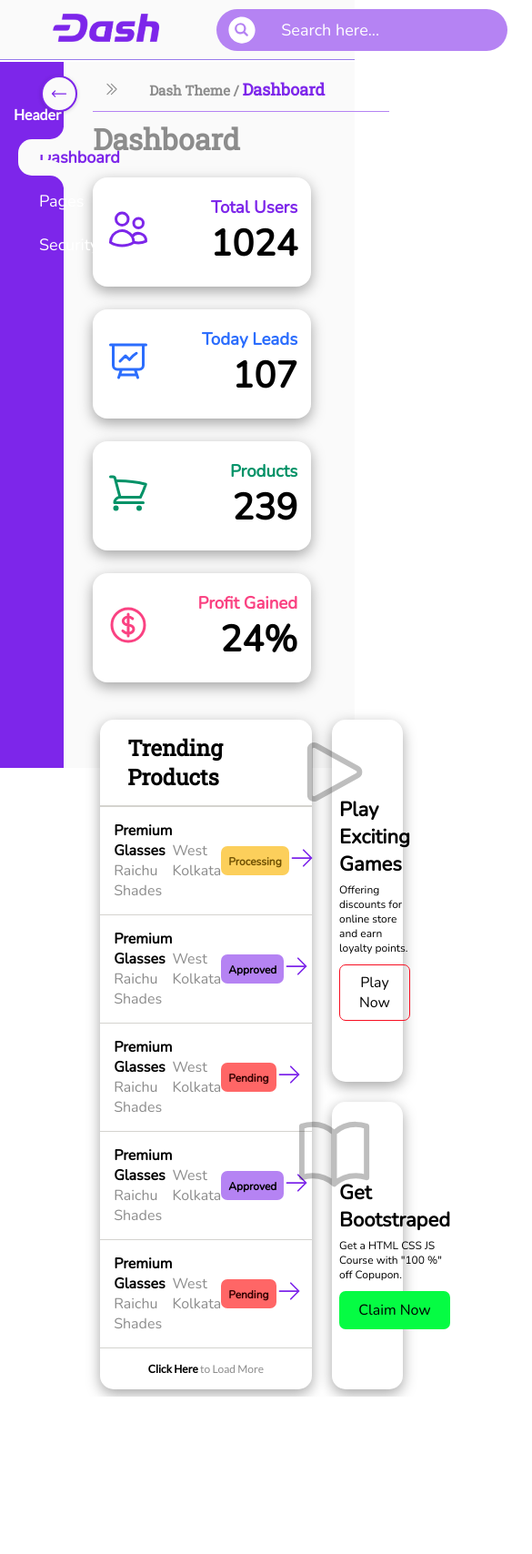
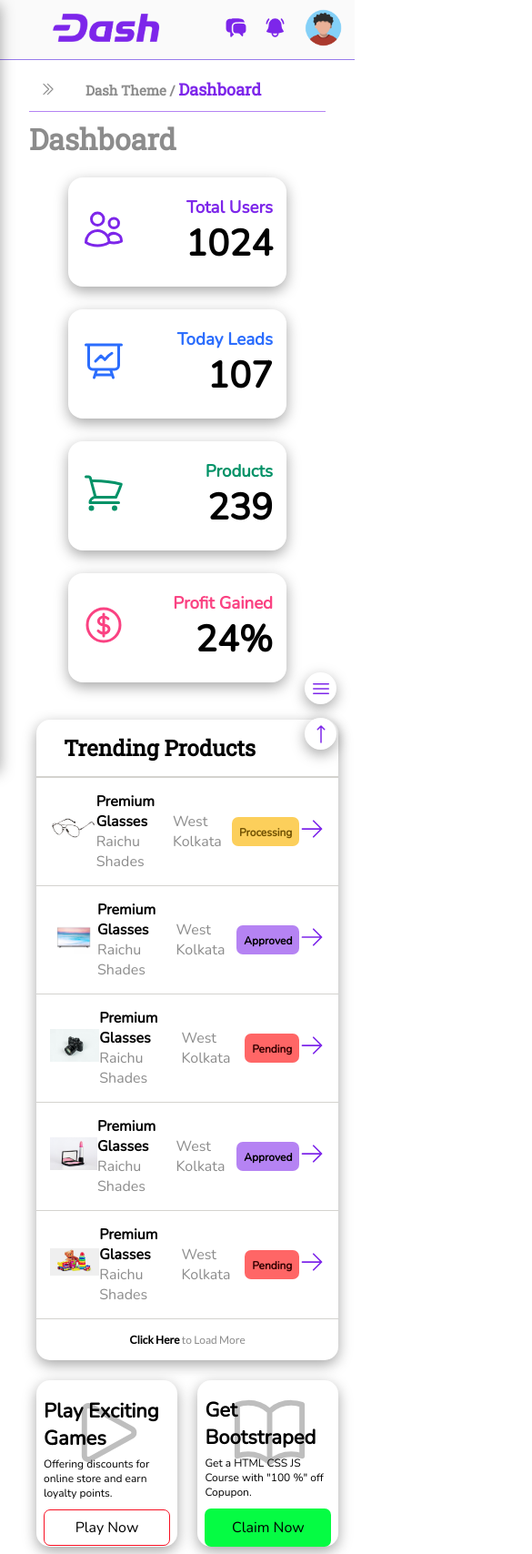
Before and after one commit to ravindra135/Dashboard-template-HTML-SASS-JS, a plain HTML site: page index.html in a window 390 px wide. Shown: the top 1708 px of the page at 91% size, 585 px wide, since content can reach past the window. Before the commit the page ends 1535 px from the top, so only its background shows below. Drawn offline with nearby package versions, Linux system fonts and the light colour scheme.

Commit message:
Mobile ready made responsive

```diff
--- a/index.html
+++ b/index.html
@@ -313,6 +313,18 @@
             </div>
         </main>
     </div>
+    <div class="mob-btns">
+        <div id="mobNavBtn" class="mob-nav">
+            <svg xmlns="http://www.w3.org/2000/svg" fill="none" viewBox="0 0 24 24" stroke-width="1.5" stroke="currentColor" class="w-6 h-6">
+                <path stroke-linecap="round" stroke-linejoin="round" d="M3.75 6.75h16.5M3.75 12h16.5m-16.5 5.25h16.5" />
+            </svg>
+        </div>
+        <div id="mobScrollTop" class="mob-scroll">
+            <svg xmlns="http://www.w3.org/2000/svg" fill="none" viewBox="0 0 24 24" stroke-width="1.5" stroke="currentColor" class="w-6 h-6">
+                <path stroke-linecap="round" stroke-linejoin="round" d="M8.25 6.75L12 3m0 0l3.75 3.75M12 3v18" />
+            </svg>
+        </div>
+    </div>
     <!-- JQuery -->
     <script src="https://code.jquery.com/jquery-3.6.1.min.js" integrity="sha256-o88AwQnZB+VDvE9tvIXrMQaPlFFSUTR+nldQm1LuPXQ=" crossorigin="anonymous"></script>
     <!-- Ion Icons -->
--- a/public/js/app.js
+++ b/public/js/app.js
@@ -5,6 +5,27 @@ const nsLeft = document.getElementById('ns-left');
 
 const navItem = document.querySelectorAll('.nav-item');
 const navDropItem = document.querySelectorAll('.drop-parent');
+
+const mobNavBtn = document.getElementById('mobNavBtn')
+const mobScrollTop = document.getElementById('mobScrollTop')
+
+
+mobNavBtn.addEventListener('click', toggleMobNav)
+mobScrollTop.addEventListener('click', scrollToTop)
+
+function toggleMobNav() {
+    if(navBar.classList.contains('active')) {
+        navBar.style.animation = 'mobNavC .45s ease-in'
+        navBar.classList.toggle('active')
+    } else {
+        navBar.style.animation = 'mobNavA .45s ease-in'
+        navBar.classList.toggle('active')
+    }
+}
+
+function scrollToTop() {
+    $(window).scrollTop(0);
+}
 
 // Drop Items;
 $(document).ready(function() {
--- a/public/styles/sass/app.sass
+++ b/public/styles/sass/app.sass
@@ -7,5 +7,5 @@
 @import "variables"
 @import "mixins"
 @import "extend"
+@import "modules/modules-dir"
 @import "layout/layout-dir"
-@import "modules/modules-dir"
--- a/public/styles/sass/layout/_dashboard.sass
+++ b/public/styles/sass/layout/_dashboard.sass
@@ -64,7 +64,7 @@
         display: grid
         gap: 1.4rem
         grid-template-columns: 75% 25%
-        margin-bottom: 8px
+        margin-bottom: 25px
 
         .big-card
             grid-row: span 2
--- a/public/styles/sass/layout/_layout-dir.sass
+++ b/public/styles/sass/layout/_layout-dir.sass
@@ -1,3 +1,4 @@
 @import "main-container"
 @import "content-container"
 @import "dashboard"
+@import "responsive"
--- /dev/null
+++ b/public/styles/sass/layout/_responsive.sass
@@ -0,0 +1,128 @@
+@media screen and ( max-width: 450px )
+    .header-setting
+        display: none !important
+
+    .card-block
+        flex-direction: column
+
+    .trending-block
+        grid-template-columns: 100% !important
+
+        .big-card
+            grid-row: span 1 !important
+            grid-column: span 1 !important
+
+        .medium-card
+            grid-column: 1 !important
+            grid-row: auto
+
+        .grid-row-start
+            grid-row: 3
+            grid-column: 1  !important
+
+@media screen and ( max-width: 600px )
+    aside
+        max-width: 40% !important
+        left: -40% !important
+    aside.active
+        left: 0% !important
+
+@media screen and ( max-width: 820px )
+    .search-bar
+        display: none !important
+
+    .trending-block
+        grid-template-columns: 50% 50% !important
+
+        .big-card
+            grid-row: span 1 !important
+            grid-column: span 2 !important
+
+        .medium-card
+            grid-column: 1 !important
+            grid-row: 2 !important
+
+        .grid-row-start
+            grid-row: 2 !important
+            grid-column: 2  !important
+@media screen and ( max-width: 1024px )
+
+    body
+        position: relative
+    aside
+        z-index: 2
+        position: fixed
+        width: 100%
+        max-width: 30%
+        top: 0
+        bottom: 0
+        left: -30%
+        height: auto
+        max-height: 100%
+        background: lighten($grey, 15%)
+        box-shadow: rgba(0, 0, 0, 0.35) 0px 5px 15px
+        nav
+            z-index: 3
+            display: block
+            width: 100%
+            margin-top: unset
+            padding: 15px 8px
+            h3
+
+                color: $black
+            .nav-item
+                a
+                    color: $black
+
+            .nav-item.active
+                background: unset
+                border-radius: unset
+                a
+                    color: $primary-color
+                    font-weight: 700
+
+            .nav-item.active:before
+                display: none
+
+            .nav-item.active:after
+                display: none
+
+            .hamber
+                display: none
+
+    aside.active
+        left: 0
+
+    @keyframes mobNavA
+        0%
+            left: -30%
+        100%
+            left: 0
+
+    @keyframes mobNavC
+        0%
+            left: 0
+        100%
+            left: -30%
+
+    .mob-btns
+        z-index: 10
+        display: block
+        position: fixed
+        bottom: 20px
+        right: 20px
+        .mob-nav,
+        .mob-scroll
+            display: flex
+            align-items: center
+            justify-content: center
+            margin-top: 15px
+            width: 35px
+            height: 35px
+            background: $white
+            border-radius: 50%
+            box-shadow: rgba(0, 0, 0, 0.35) 0px 5px 15px
+            cursor: pointer
+            svg
+                width: 24px
+                color: $primary-color
--- a/public/styles/sass/modules/_button.sass
+++ b/public/styles/sass/modules/_button.sass
@@ -47,3 +47,6 @@
     border: 1px solid #fcf119
     &:hover
         background: #fcf119
+
+.mob-btns
+    display: none
```
Also changed, not shown: public/styles/css/app.css, 1 other file.
